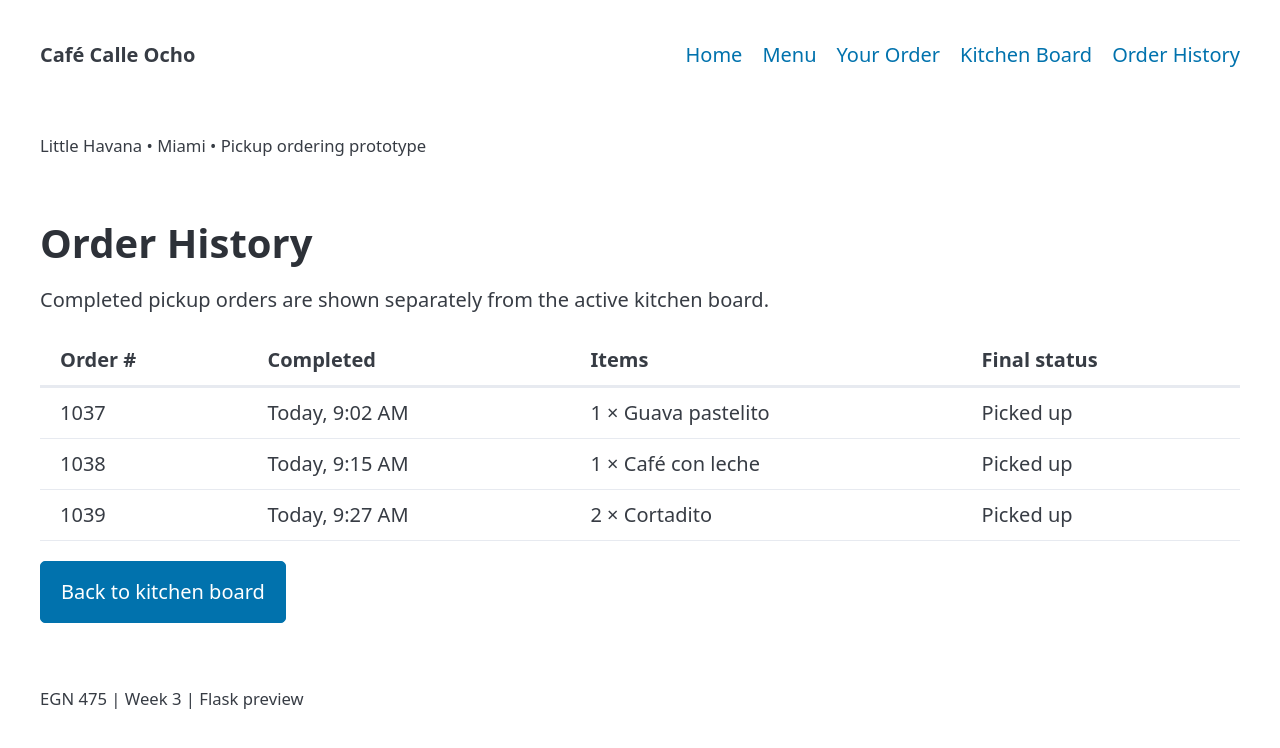
After one commit to moha20045/egn475-cafe-maidan, a Flask app: page /orders in a window 1280 px wide. The commit adds this page. Shown: the top 748 px of the page. Run offline with Flask 3, Linux system fonts and the light colour scheme; some libraries are stand-ins or nearby versions.

Commit message:
Add Order History page and kitchen history link

```diff
--- a/app.py
+++ b/app.py
@@ -88,6 +88,27 @@ SAMPLE_KITCHEN_ORDERS = [
     },
 ]
 
+SAMPLE_HISTORY = [
+    {
+        "id": 1037,
+        "completed": "Today, 9:02 AM",
+        "items": "1 × Guava pastelito",
+        "status": "Picked up",
+    },
+    {
+        "id": 1038,
+        "completed": "Today, 9:15 AM",
+        "items": "1 × Café con leche",
+        "status": "Picked up",
+    },
+    {
+        "id": 1039,
+        "completed": "Today, 9:27 AM",
+        "items": "2 × Cortadito",
+        "status": "Picked up",
+    },
+]
+
 
 @app.route("/", endpoint="home")
 def home():
@@ -115,6 +136,11 @@ def kitchen():
     return render_template("kitchen.html", orders=orders)
 
 
+@app.route("/orders")
+def orders():
+    return render_template("history.html", history=SAMPLE_HISTORY)
+
+
 @app.route("/menu/<int:item_id>")
 def item_detail(item_id):
     item = next((sample for sample in SAMPLE_ITEMS if sample["id"] == item_id), None)
--- a/templates/base.html
+++ b/templates/base.html
@@ -17,6 +17,7 @@
           <li><a href="{{ url_for('menu') }}">Menu</a></li>
           <li><a href="{{ url_for('order_new') }}">Your Order</a></li>
           <li><a href="{{ url_for('kitchen') }}">Kitchen Board</a></li>
+          <li><a href="{{ url_for('orders') }}">Order History</a></li>
         </ul>
       </nav>
     </header>
--- /dev/null
+++ b/templates/history.html
@@ -0,0 +1,35 @@
+{% extends "base.html" %}
+
+{% block title %}Order History | Café Calle Ocho{% endblock %}
+
+{% block content %}
+  <h1>Order History</h1>
+  <p>Completed pickup orders are shown separately from the active kitchen board.</p>
+
+  {% if history %}
+    <table>
+      <thead>
+        <tr>
+          <th scope="col">Order #</th>
+          <th scope="col">Completed</th>
+          <th scope="col">Items</th>
+          <th scope="col">Final status</th>
+        </tr>
+      </thead>
+      <tbody>
+        {% for order in history %}
+          <tr>
+            <td>{{ order.id }}</td>
+            <td>{{ order.completed }}</td>
+            <td>{{ order["items"] }}</td>
+            <td>{{ order.status }}</td>
+          </tr>
+        {% endfor %}
+      </tbody>
+    </table>
+  {% else %}
+    <p>No completed orders yet.</p>
+  {% endif %}
+
+  <p><a href="{{ url_for('kitchen') }}" role="button">Back to kitchen board</a></p>
+{% endblock %}
--- a/templates/kitchen.html
+++ b/templates/kitchen.html
@@ -40,4 +40,5 @@
   {% endif %}
 
   <p><small>Status changes are previews only; no order statuses are saved or changed.</small></p>
+  <p><a href="{{ url_for('orders') }}" role="button" class="secondary">View picked-up history</a></p>
 {% endblock %}
```
